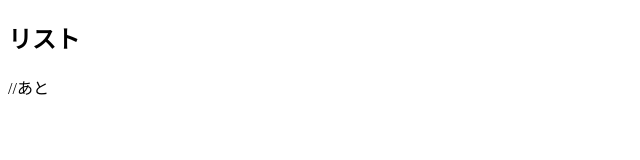
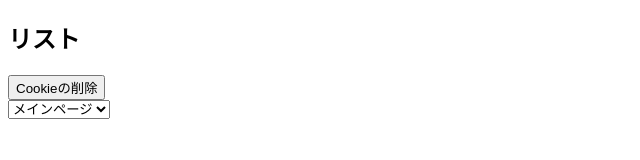
Before and after one commit to subaru0925/web2-8, a plain HTML site: page index.html in a window 1280 px wide. Shown: the whole page, without its empty margins (0-640 px from the left). Drawn offline with Linux system fonts and the light colour scheme.

Commit message:
Update index.html

```diff
--- a/index.html
+++ b/index.html
@@ -17,4 +17,29 @@
   </body>
 </html>
 
-//あと
+<!DOCTYPE html>
+<html lang="ja">
+  <head>
+    <meta charset="UTF-8">
+    <title>練習13</title>
+  </head>
+  <body>
+    <section>
+      <p id="cookie"></p>
+      <form action="#" id="remove_cookie">
+        <input type="submit" value="Cookieの削除">
+      </form>
+    </section>
+    <nav>
+      <form id="form">
+        <select name="select">
+          <option value="index.html">メインページ</option>
+          <option value="other.html">別ページ</option>
+        </select>
+      </form>
+      <section>
+        <p id="countdown"></p>
+      </section>
+    <script type="text/javascript" src="js/default.js"></script>
+  </body>
+</html>
```
